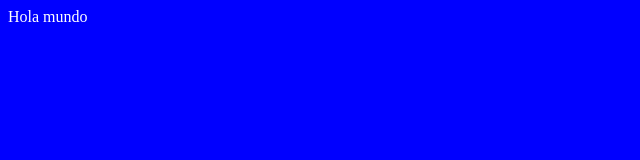
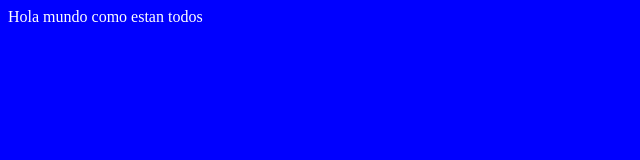
Before and after one commit to utrujillo/paraBorrar, a plain HTML site: page index.html in a window 1280 px wide. Shown: the whole page, without its empty margins (0-640 px from the left). Drawn offline with Linux system fonts and the light colour scheme.

Commit message:
[Finishes #184666330] otro commit 	modified:   index.html

```diff
--- a/index.html
+++ b/index.html
@@ -9,5 +9,7 @@
 </head>
 <body>
   Hola mundo
+
+  como estan todos
 </body>
 </html>
```
